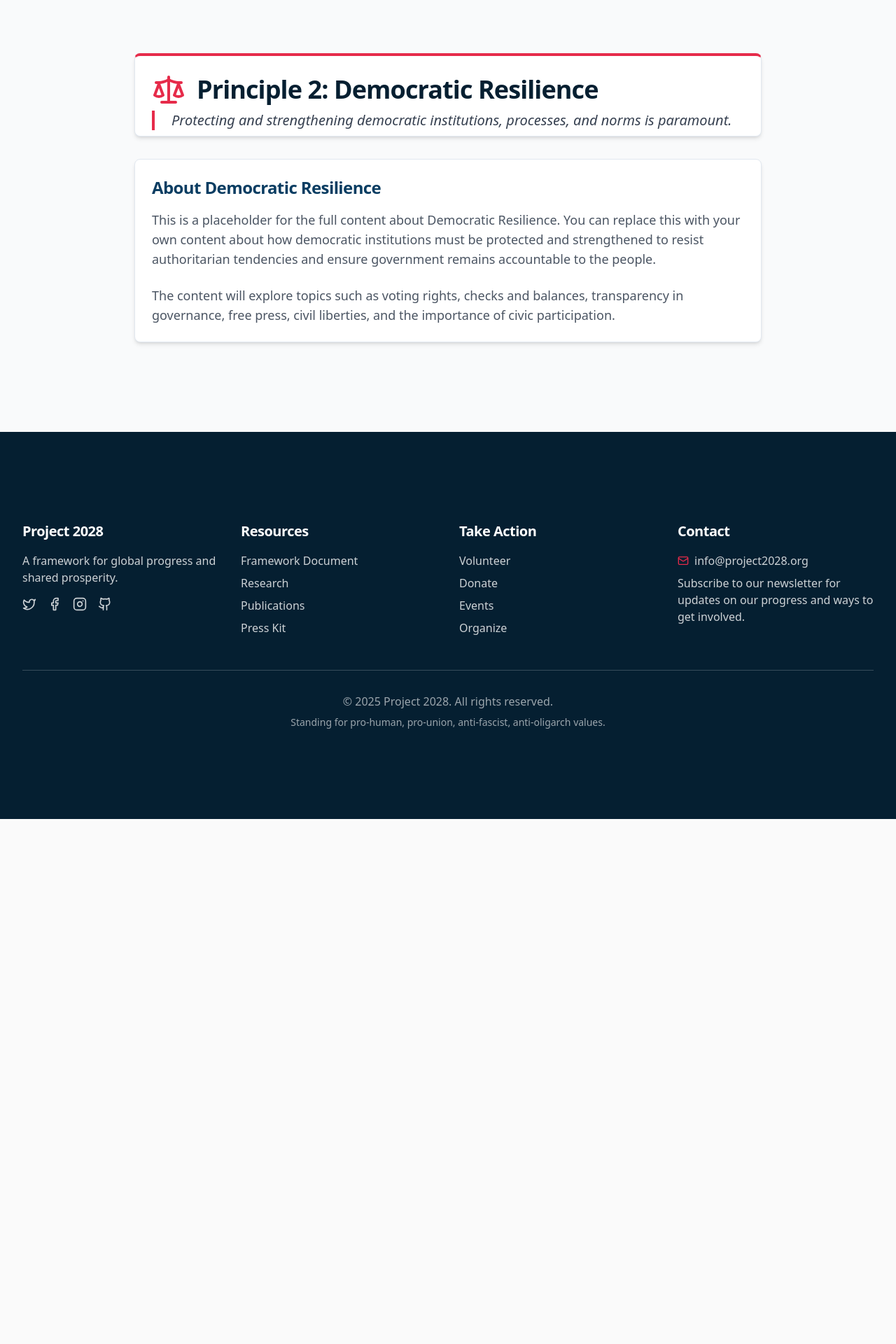
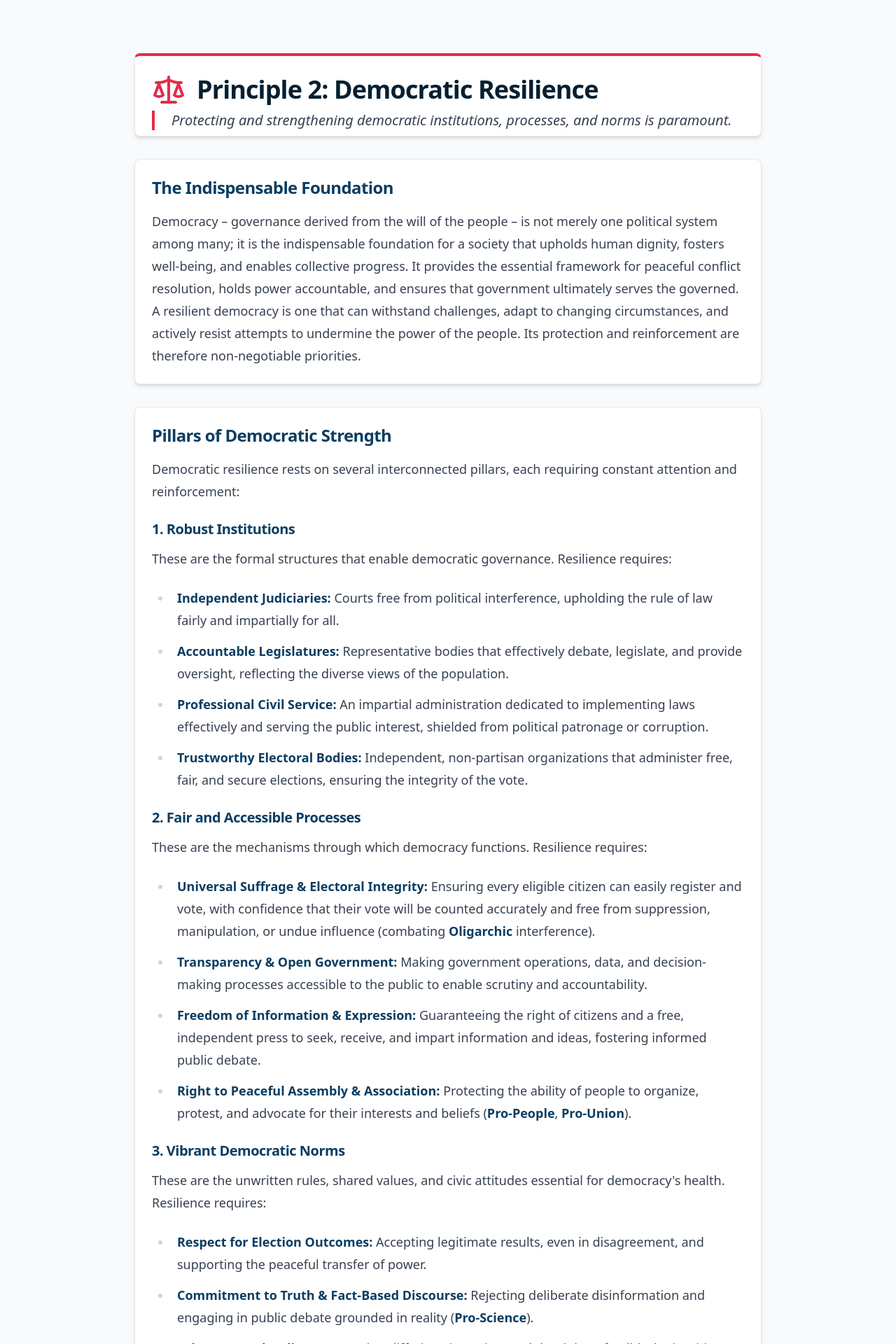
Before and after one commit to the-don-stone/project-2028, a React (Vite) app: page /principle2 in a window 1280 px wide. Shown: the part 880-2800 px from the top of the page at 70% size. Before the commit the page ends 2050 px from the top, so only its background shows below. Built offline with nearby package versions, Linux system fonts and the light colour scheme.

Commit message:
Add content to Principle 2 page
Adds the content for the Principle 2 page, including the title, description, and detailed information about Democratic Resilience.

```diff
--- a/src/pages/Principle2.tsx
+++ b/src/pages/Principle2.tsx
@@ -48,11 +48,87 @@ const Principle2 = () => {
             <div className="space-y-8">
               <Card className="shadow-md hover:shadow-lg transition-shadow duration-300">
                 <CardContent className="pt-6">
-                  <h2 className="text-2xl font-bold text-project-blue mb-4">About Democratic Resilience</h2>
+                  <h2 className="text-2xl font-bold text-project-blue mb-4">The Indispensable Foundation</h2>
                   <div className="prose prose-lg max-w-none">
-                    <p className="text-lg text-gray-600">This is a placeholder for the full content about Democratic Resilience. You can replace this with your own content about how democratic institutions must be protected and strengthened to resist authoritarian tendencies and ensure government remains accountable to the people.</p>
+                    <p>Democracy – governance derived from the will of the people – is not merely one political system among many; it is the indispensable foundation for a society that upholds human dignity, fosters well-being, and enables collective progress. It provides the essential framework for peaceful conflict resolution, holds power accountable, and ensures that government ultimately serves the governed. A resilient democracy is one that can withstand challenges, adapt to changing circumstances, and actively resist attempts to undermine the power of the people. Its protection and reinforcement are therefore non-negotiable priorities.</p>
+                  </div>
+                </CardContent>
+              </Card>
 
-                    <p className="text-lg text-gray-600">The content will explore topics such as voting rights, checks and balances, transparency in governance, free press, civil liberties, and the importance of civic participation.</p>
+              <Card className="shadow-md hover:shadow-lg transition-shadow duration-300">
+                <CardContent className="pt-6">
+                  <h2 className="text-2xl font-bold text-project-blue mb-4">Pillars of Democratic Strength</h2>
+                  <div className="prose prose-lg max-w-none">
+                    <p>Democratic resilience rests on several interconnected pillars, each requiring constant attention and reinforcement:</p>
+
+                    <h3 className="text-xl font-bold mt-6 mb-3">1. Robust Institutions</h3>
+                    <p>These are the formal structures that enable democratic governance. Resilience requires:</p>
+                    <ul>
+                      <li><strong>Independent Judiciaries:</strong> Courts free from political interference, upholding the rule of law fairly and impartially for all.</li>
+                      <li><strong>Accountable Legislatures:</strong> Representative bodies that effectively debate, legislate, and provide oversight, reflecting the diverse views of the population.</li>
+                      <li><strong>Professional Civil Service:</strong> An impartial administration dedicated to implementing laws effectively and serving the public interest, shielded from political patronage or corruption.</li>
+                      <li><strong>Trustworthy Electoral Bodies:</strong> Independent, non-partisan organizations that administer free, fair, and secure elections, ensuring the integrity of the vote.</li>
+                    </ul>
+
+                    <h3 className="text-xl font-bold mt-6 mb-3">2. Fair and Accessible Processes</h3>
+                    <p>These are the mechanisms through which democracy functions. Resilience requires:</p>
+                    <ul>
+                      <li><strong>Universal Suffrage & Electoral Integrity:</strong> Ensuring every eligible citizen can easily register and vote, with confidence that their vote will be counted accurately and free from suppression, manipulation, or undue influence (combating <strong>Oligarchic</strong> interference).</li>
+                      <li><strong>Transparency & Open Government:</strong> Making government operations, data, and decision-making processes accessible to the public to enable scrutiny and accountability.</li>
+                      <li><strong>Freedom of Information & Expression:</strong> Guaranteeing the right of citizens and a free, independent press to seek, receive, and impart information and ideas, fostering informed public debate.</li>
+                      <li><strong>Right to Peaceful Assembly & Association:</strong> Protecting the ability of people to organize, protest, and advocate for their interests and beliefs (<strong>Pro-People</strong>, <strong>Pro-Union</strong>).</li>
+                    </ul>
+
+                    <h3 className="text-xl font-bold mt-6 mb-3">3. Vibrant Democratic Norms</h3>
+                    <p>These are the unwritten rules, shared values, and civic attitudes essential for democracy's health. Resilience requires:</p>
+                    <ul>
+                      <li><strong>Respect for Election Outcomes:</strong> Accepting legitimate results, even in disagreement, and supporting the peaceful transfer of power.</li>
+                      <li><strong>Commitment to Truth & Fact-Based Discourse:</strong> Rejecting deliberate disinformation and engaging in public debate grounded in reality (<strong>Pro-Science</strong>).</li>
+                      <li><strong>Tolerance & Pluralism:</strong> Respecting differing viewpoints and the rights of political minorities.</li>
+                      <li><strong>Civic Engagement & Participation:</strong> Encouraging active involvement of citizens in their communities and political life beyond just voting.</li>
+                      <li><strong>Rejection of Political Violence:</strong> Upholding peaceful means as the only legitimate way to pursue political goals.</li>
+                    </ul>
+                  </div>
+                </CardContent>
+              </Card>
+
+              <Card className="shadow-md hover:shadow-lg transition-shadow duration-300">
+                <CardContent className="pt-6">
+                  <h2 className="text-2xl font-bold text-project-blue mb-4">Confronting the Threats</h2>
+                  <div className="prose prose-lg max-w-none">
+                    <p>Democratic resilience is not guaranteed. It faces constant threats from various sources:</p>
+                    <ul>
+                      <li><strong>Authoritarianism & Fascism:</strong> Movements and leaders seeking to dismantle checks and balances, suppress dissent, and consolidate power (<strong>Anti-Fascist</strong>).</li>
+                      <li><strong>Oligarchic Capture:</strong> Excessive influence of concentrated wealth over political decisions and institutions (<strong>Anti-Oligarch</strong>).</li>
+                      <li><strong>Disinformation & Propaganda:</strong> Deliberate efforts, often amplified by technology, to manipulate public opinion, sow division, and erode trust in institutions.</li>
+                      <li><strong>Systemic Inequality & Exclusion:</strong> Failure to ensure all segments of society feel represented and benefit from the democratic system can undermine its legitimacy (<strong>Equity</strong>).</li>
+                      <li><strong>Foreign Interference:</strong> Attempts by external actors to covertly influence elections and public discourse.</li>
+                    </ul>
+                  </div>
+                </CardContent>
+              </Card>
+
+              <Card className="shadow-md hover:shadow-lg transition-shadow duration-300">
+                <CardContent className="pt-6">
+                  <h2 className="text-2xl font-bold text-project-blue mb-4">Building for the Future: Proactive Measures</h2>
+                  <div className="prose prose-lg max-w-none">
+                    <p>Protecting democracy requires more than defense; it demands proactive strengthening:</p>
+                    <ul>
+                      <li><strong>Comprehensive Civics Education:</strong> Equipping citizens from a young age with the knowledge and skills to understand and participate in democratic life.</li>
+                      <li><strong>Campaign Finance Reform:</strong> Reducing the corrosive influence of money in politics to ensure responsiveness to citizens, not just donors.</li>
+                      <li><strong>Media Literacy Programs:</strong> Helping citizens critically evaluate information sources and identify manipulation.</li>
+                      <li><strong>Modernizing Institutions:</strong> Adapting democratic structures and processes to meet contemporary challenges, including those posed by technology.</li>
+                      <li><strong>Strengthening Local Democracy:</strong> Empowering communities and fostering participation at the grassroots level.</li>
+                    </ul>
+                  </div>
+                </CardContent>
+              </Card>
+
+              <Card className="shadow-md hover:shadow-lg transition-shadow duration-300">
+                <CardContent className="pt-6">
+                  <h2 className="text-2xl font-bold text-project-blue mb-4">Enabling a Just and Sustainable Society</h2>
+                  <div className="prose prose-lg max-w-none">
+                    <p>A resilient democracy is the prerequisite for achieving the other core goals of Project 2028. It empowers people to demand <strong>Economic Justice</strong>, ensures that <strong>Science</strong> can inform policy without political suppression, provides the framework for achieving <strong>Equity and Inclusion</strong>, and underpins <strong>Human Dignity and Well-being</strong> by guaranteeing fundamental rights and accountability. It is also the most reliable basis for responsible <strong>Global Cooperation</strong>. Protecting and strengthening democracy is not merely about preserving a system of government; it is about safeguarding the potential for a more just, equitable, and sustainable future for all.</p>
                   </div>
                 </CardContent>
               </Card>
```
